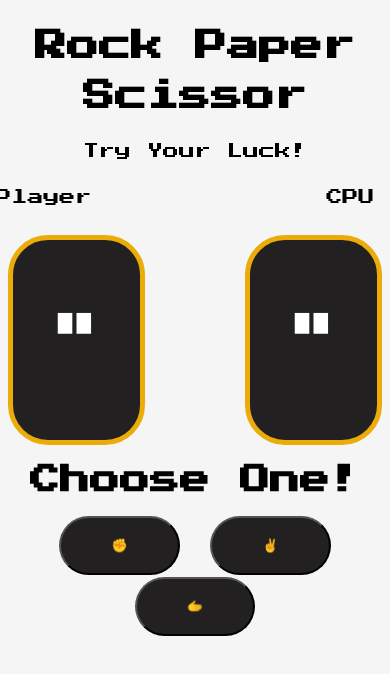
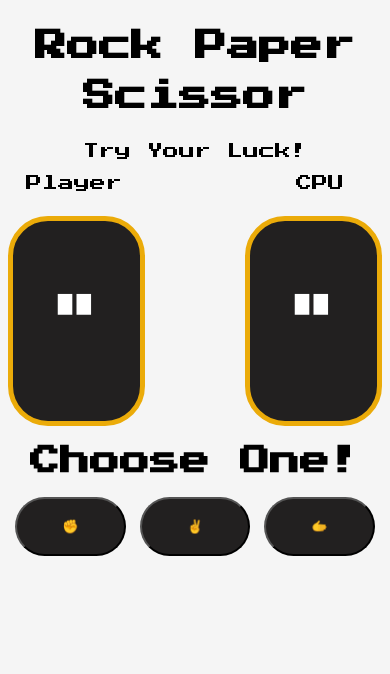
Before and after one commit to mlgknight/RockPaper-Project, a plain HTML site: page index.html in a window 390 px wide. Drawn offline with Linux system fonts and the light colour scheme.

Commit message:
Updated the app for mobile

```diff
--- a/index.html
+++ b/index.html
@@ -16,10 +16,11 @@
         <h1 class="logo">Rock Paper Scissor</h1>
         <p>Try Your Luck!</p>
         </div>
-
+            <div class="label-container">
                 <div class="labels">
                 <div class="label1">Player</div>
                 <div class="label2">CPU</div>
+            </div>
         </div>
 
         <div class="game">
@@ -38,9 +39,11 @@
         </div>
         <div class="btm-things">
         <h1 id="win-lose" class="btm-text">Choose One!</h1>
+            <div class="choice-container">
                 <button id="rock-item">✊</button>
                 <button id="scissor-item">✌️</button>
                 <button id="paper-item">🫱</button>
+            </div>
         </div>
 
         <div>
--- a/style.css
+++ b/style.css
@@ -4,6 +4,8 @@ body{
     user-select: none;
 
 }
+
+
 
 .logo{
     line-height: 50px;
@@ -31,16 +33,22 @@ body{
     display: flex;
     justify-content: center;
     align-items: center;
+    margin-top: 25px;
 
 
 
 }
 
+.label-container{
+display: flex;
+}
+
 .labels{
-    margin: 30px 0px;
+    margin: auto auto;
+
     justify-content: center;
     display: flex;
-    gap: 200px
+    gap: 139px
 }
 
 .label1{
@@ -55,13 +63,23 @@ body{
     text-align: center;
 }
 
+.choice-container{
+    display: flex;
+    justify-content: center;
+
+}
+
+
+
 button{
-    padding: 20px 50px;
+    padding: 20px 45px;
     background-color: rgb(34, 32, 32);
     border-radius: 200px;
     cursor: pointer;
     margin: 1px 7px;
 }
+
+
 
 button:hover{
     background-color: rgb(235, 171, 9);
@@ -70,7 +88,6 @@ button:hover{
 #player-choice{
     font-size: 50px;
 }
-
 #CPU-choice{
     font-size: 50px;
 }
```
Also changed, not shown: site.webmanifest (added). Lines whose indentation alone changed are shown as unchanged.
